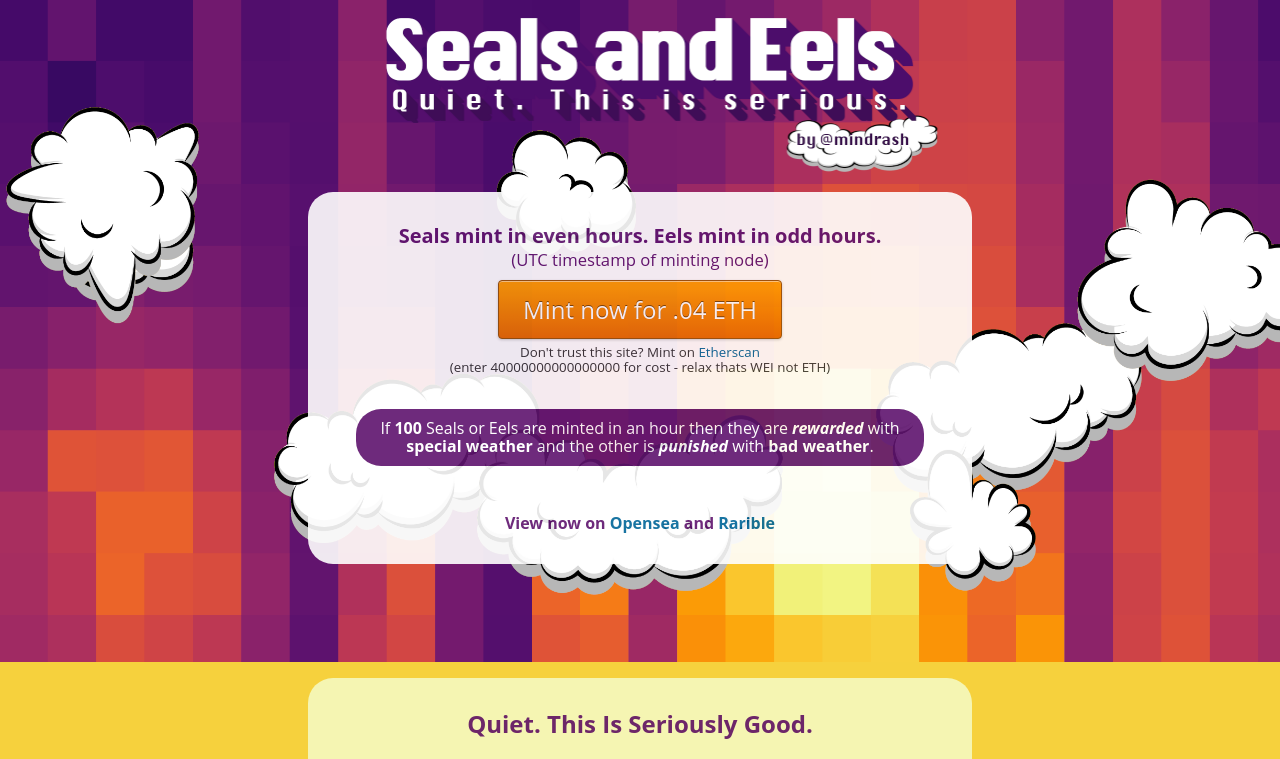
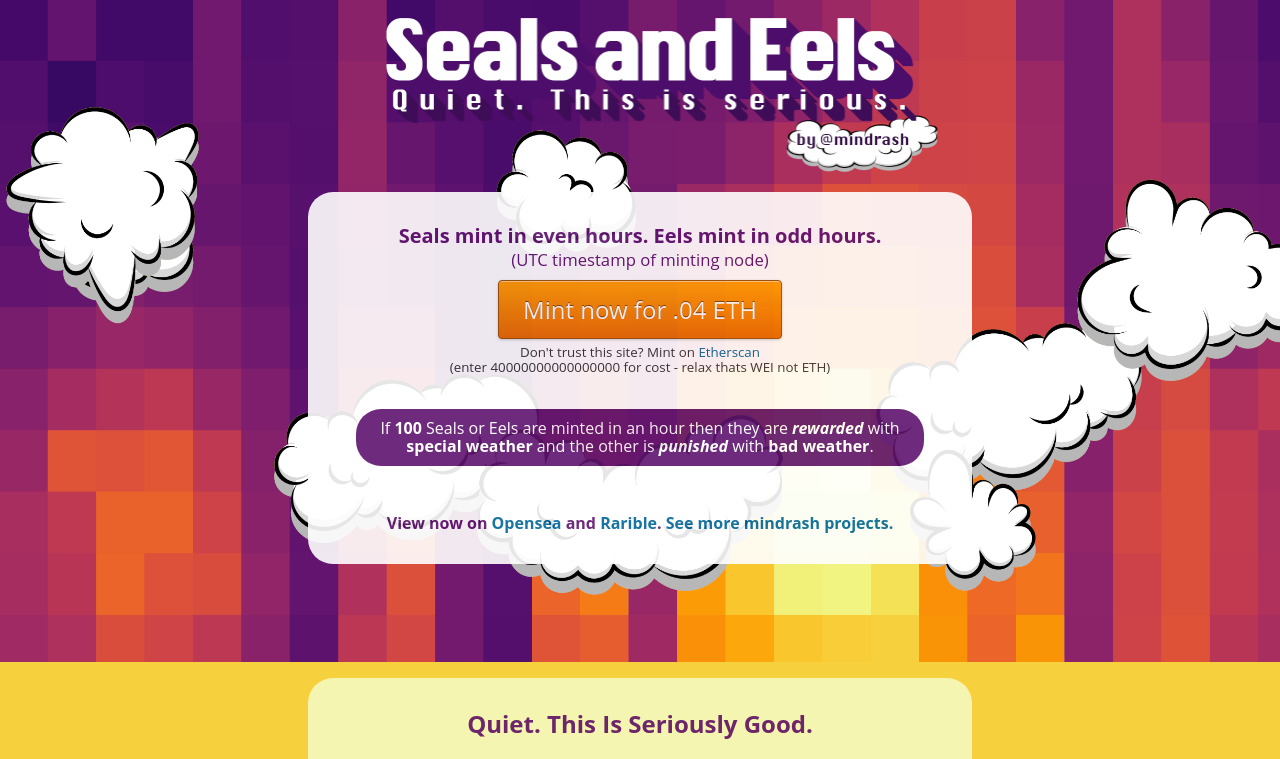
Before and after one commit to mindrash/sealsandeels, a website built with Parcel: page index.html in a window 1280 px wide. Shown: the top 759 px of the page. Built offline with nearby package versions, Linux system fonts and the light colour scheme; a script that the page names is missing.

Commit message:
projects

```diff
--- a/index.html
+++ b/index.html
@@ -471,7 +471,7 @@
         </p>
         <p style="color: #5f146e;padding-top:2em;padding-bottom: 0px; margin: 0;font-weight: bolder;">
           View now on
-          <a href="https://opensea.io/collection/seals-and-eels">Opensea</a> and <a href="https://seals-and-eels.wlbl.xyz/">Rarible</a>
+          <a href="https://opensea.io/collection/seals-and-eels">Opensea</a> and <a href="https://seals-and-eels.wlbl.xyz/">Rarible</a>. <a href="https://mindrash.com">See more mindrash projects.</a>
         </p>
       </div>
     </div>
```
